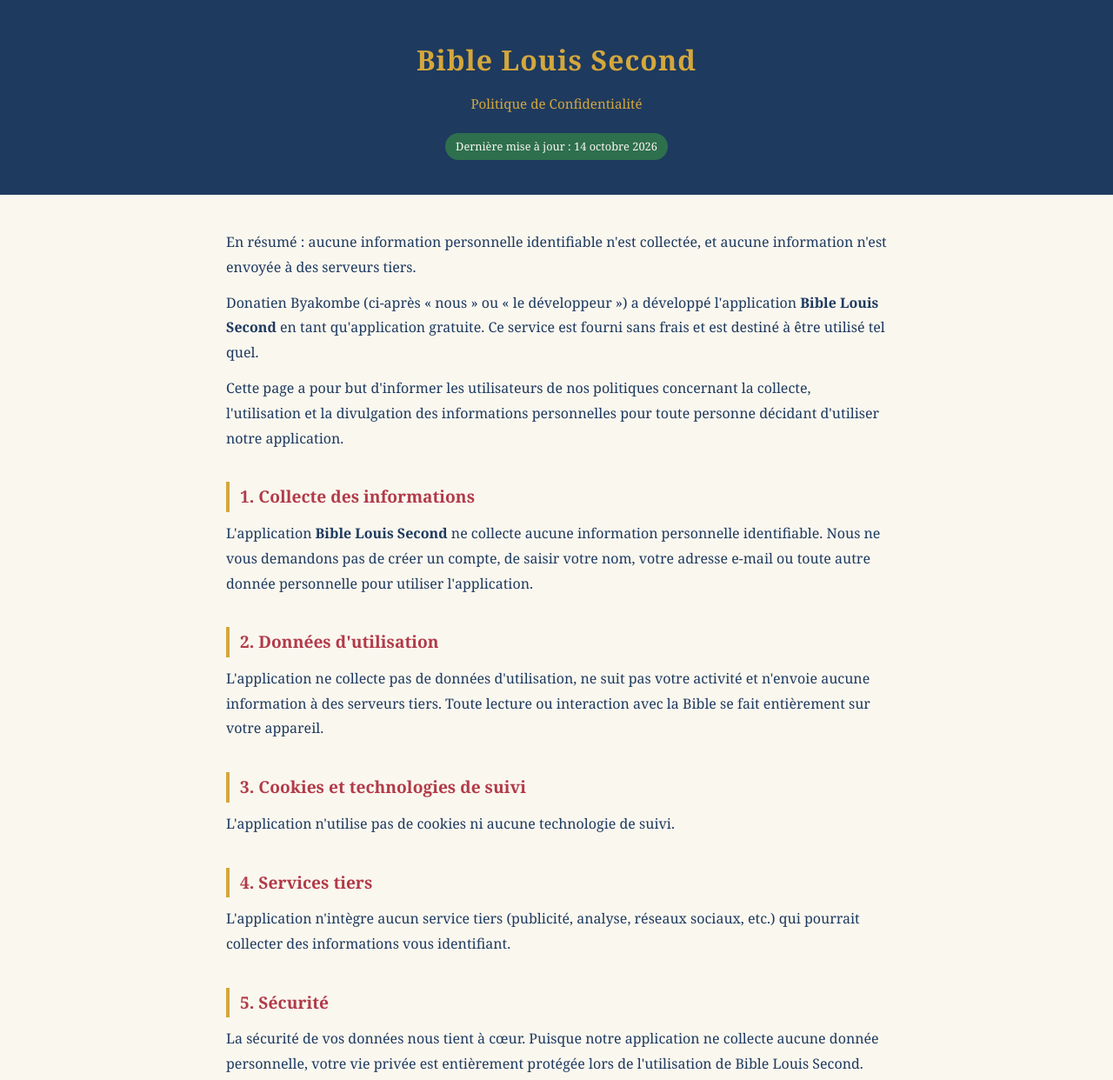
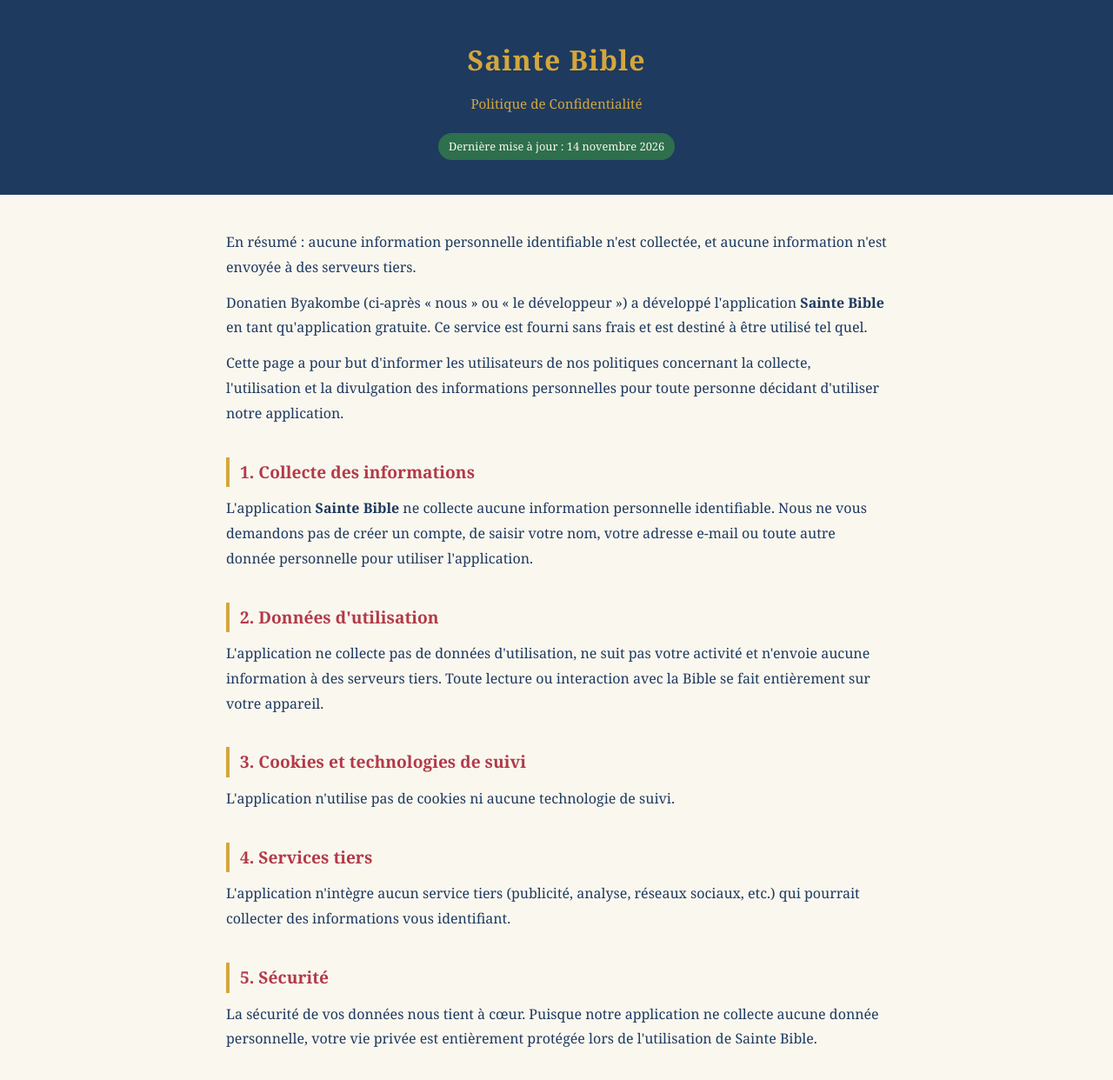
Before and after one commit to 1donatien0/bible, a plain HTML site: page privacy_policy.html in a window 1280 px wide. Shown: the top 1242 px of the page at 87% size. Drawn offline with Linux system fonts and the light colour scheme.

Commit message:
Sainte Bible : nouveau nom et nouvelle adresse

```diff
--- a/privacy_policy.html
+++ b/privacy_policy.html
@@ -3,7 +3,7 @@
 <head>
   <meta charset="utf-8">
   <meta name="viewport" content="width=device-width, initial-scale=1">
-  <title>Politique de Confidentialité – Bible Louis Second</title>
+  <title>Politique de Confidentialité – Sainte Bible</title>
   <style>
     * { box-sizing: border-box; margin: 0; padding: 0; }
 
@@ -78,17 +78,17 @@
 </head>
 <body>
 <header>
-  <h1>Bible Louis Second</h1>
+  <h1>Sainte Bible</h1>
   <p>Politique de Confidentialité</p>
-  <span class="badge">Dernière mise à jour : 14 octobre 2026</span>
+  <span class="badge">Dernière mise à jour : 14 novembre 2026</span>
 </header>
 <main>
   <p>En résumé : aucune information personnelle identifiable n'est collectée, et aucune information n'est envoyée à des serveurs tiers.</p>
-  <p>Donatien Byakombe (ci-après « nous » ou « le développeur ») a développé l'application <strong>Bible Louis Second</strong> en tant qu'application gratuite. Ce service est fourni sans frais et est destiné à être utilisé tel quel.</p>
+  <p>Donatien Byakombe (ci-après « nous » ou « le développeur ») a développé l'application <strong>Sainte Bible</strong> en tant qu'application gratuite. Ce service est fourni sans frais et est destiné à être utilisé tel quel.</p>
   <p>Cette page a pour but d'informer les utilisateurs de nos politiques concernant la collecte, l'utilisation et la divulgation des informations personnelles pour toute personne décidant d'utiliser notre application.</p>
 
   <h2>1. Collecte des informations</h2>
-  <p>L'application <strong>Bible Louis Second</strong> ne collecte aucune information personnelle identifiable. Nous ne vous demandons pas de créer un compte, de saisir votre nom, votre adresse e-mail ou toute autre donnée personnelle pour utiliser l'application.</p>
+  <p>L'application <strong>Sainte Bible</strong> ne collecte aucune information personnelle identifiable. Nous ne vous demandons pas de créer un compte, de saisir votre nom, votre adresse e-mail ou toute autre donnée personnelle pour utiliser l'application.</p>
 
   <h2>2. Données d'utilisation</h2>
   <p>L'application ne collecte pas de données d'utilisation, ne suit pas votre activité et n'envoie aucune information à des serveurs tiers. Toute lecture ou interaction avec la Bible se fait entièrement sur votre appareil.</p>
@@ -100,7 +100,7 @@
   <p>L'application n'intègre aucun service tiers (publicité, analyse, réseaux sociaux, etc.) qui pourrait collecter des informations vous identifiant.</p>
 
   <h2>5. Sécurité</h2>
-  <p>La sécurité de vos données nous tient à cœur. Puisque notre application ne collecte aucune donnée personnelle, votre vie privée est entièrement protégée lors de l'utilisation de Bible Louis Second.</p>
+  <p>La sécurité de vos données nous tient à cœur. Puisque notre application ne collecte aucune donnée personnelle, votre vie privée est entièrement protégée lors de l'utilisation de Sainte Bible.</p>
 
   <h2>6. Modifications de cette politique</h2>
   <p>Nous pouvons mettre à jour notre politique de confidentialité de temps à autre. Nous vous informerons de tout changement en publiant la nouvelle politique sur cette page. Nous vous recommandons de la consulter périodiquement.</p>
@@ -110,7 +110,7 @@
   <p><strong>📧 byakombe@aol.com</strong></p>
 </main>
 <footer>
-  &copy; 2026 Bible Louis Second – Donatien Byakombe. Tous droits réservés.
+  &copy; 2026 Sainte Bible – Donatien Byakombe. Tous droits réservés.
 </footer>
 </body>
 </html>
```
Also changed, not shown: 1 other file.
